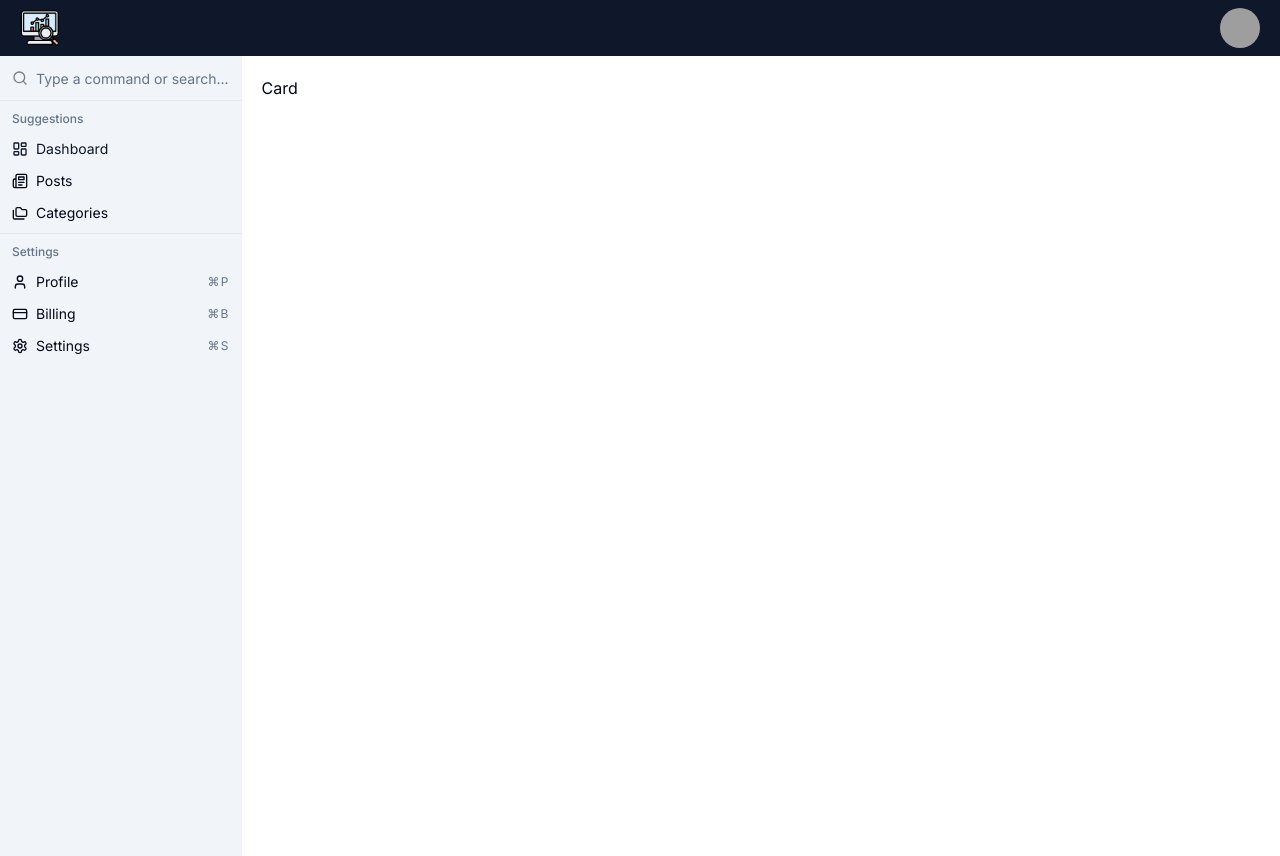
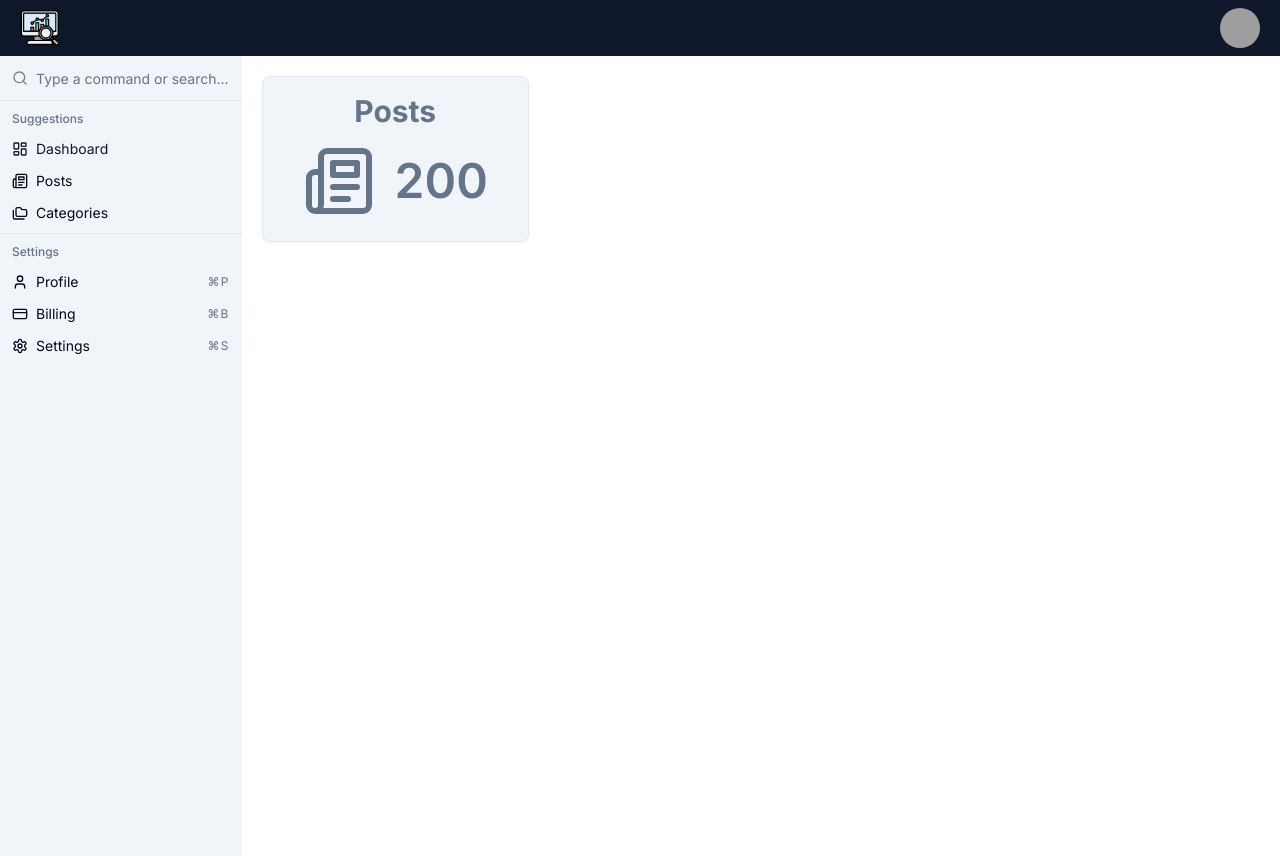
Before and after one commit to Albatraoz12/analyticspress-ui, a Next.js app: page / in a window 1280 px wide. Built offline with nearby package versions, Linux system fonts and the light colour scheme; grey boxes are pictures that could not be loaded.

Commit message:
style card component with dummy data

```diff
--- a/components/dashboard/DashboardCard.tsx
+++ b/components/dashboard/DashboardCard.tsx
@@ -1,5 +1,22 @@
+import { Card, CardContent } from '@/components/ui/card';
+import { Newspaper } from 'lucide-react';
+
 const DashboardCard = () => {
-  return <div>Card</div>;
+  return (
+    <Card className='bg-slate-100 dark:bg-slate-800 p-4 pb-0'>
+      <CardContent>
+        <h3 className='text-3xl text-center mb-4 font-bold text-slate-500 dark:text-slate-200'>
+          Posts
+        </h3>
+        <div className='flex gap-5 justify-center items-center'>
+          <Newspaper className='text-slate-500' size={72} />
+          <h3 className='text-5xl font-semibold text-slate-500 dark:text-slate-200'>
+            200
+          </h3>
+        </div>
+      </CardContent>
+    </Card>
+  );
 };
 
 export default DashboardCard;
```
